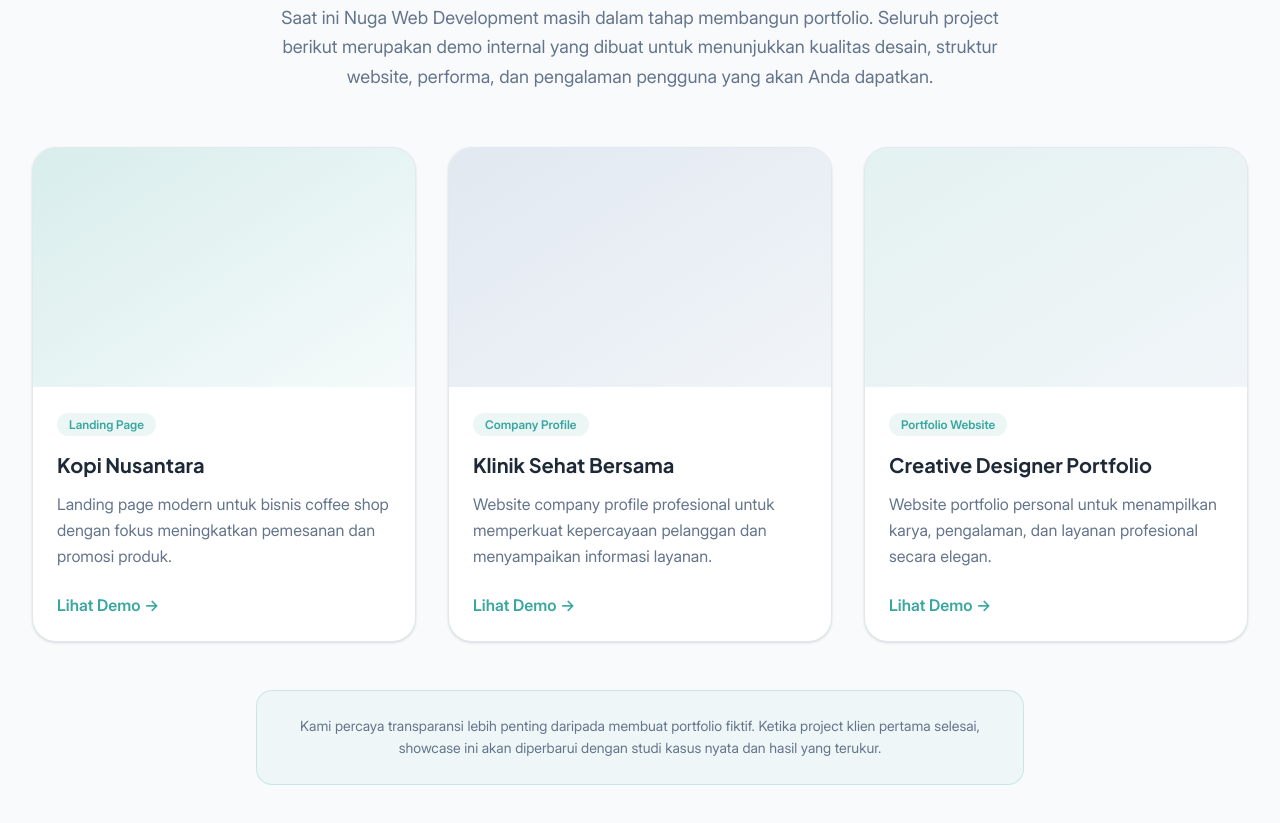
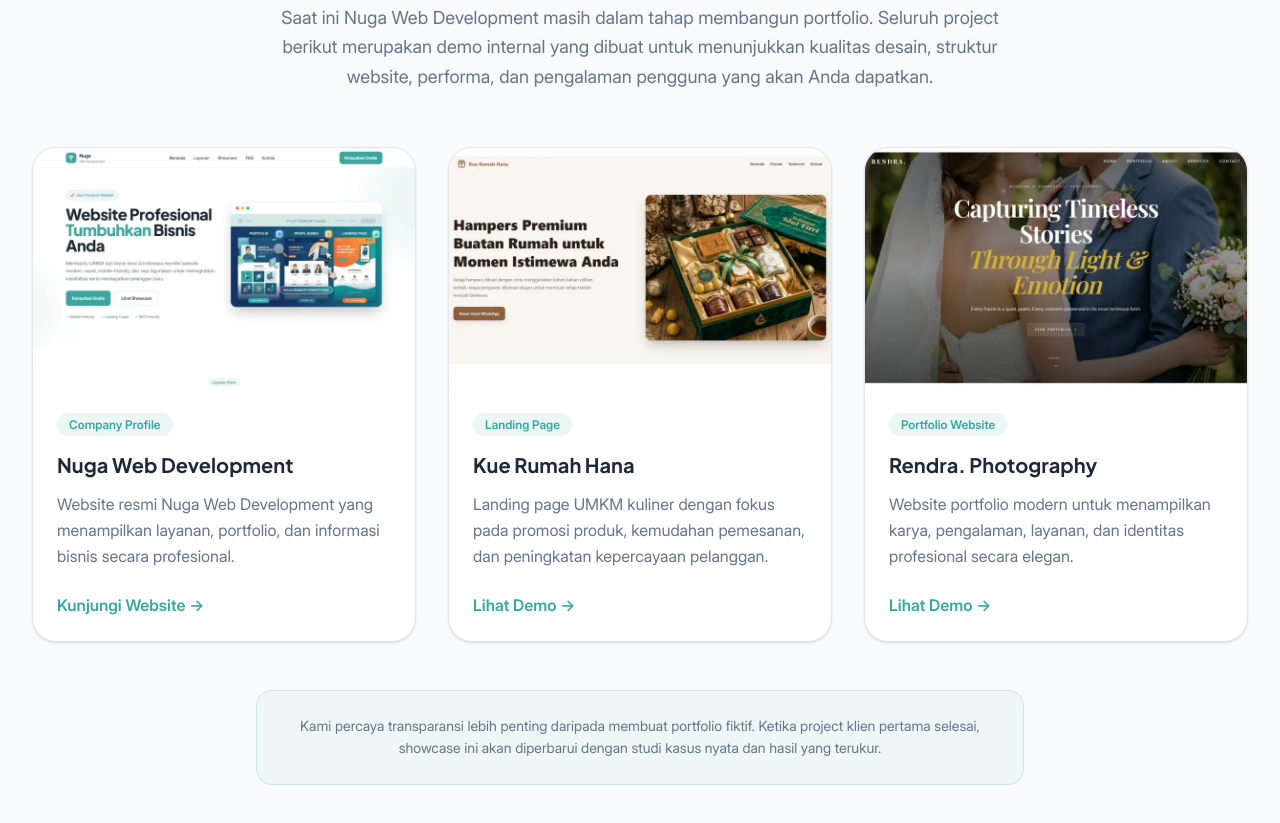
Before and after one commit to GandaPd/nugadev-v2, a website with bundled scripts: page public/index.html in a window 1280 px wide. Shown: the part 3890-4713 px from the top of the page. Built offline with nearby package versions, Linux system fonts and the light colour scheme; files whose address does not match are found by name.

Commit message:
Implement structural updates and optimizations across multiple modules

```diff
--- a/public/index.html
+++ b/public/index.html
@@ -838,40 +838,16 @@
             <article
               class="overflow-hidden rounded-3xl border border-slate-200 bg-white shadow-sm transition hover:-translate-y-1 hover:shadow-xl"
             >
-              <div
-                class="aspect-[16/10] bg-gradient-to-br from-primary/20 to-primary/5"
-              ></div>
-
-              <div class="p-6">
-                <span
-                  class="rounded-full bg-primary/10 px-3 py-1 text-xs font-semibold text-primary"
-                >
-                  Landing Page
-                </span>
-
-                <h3 class="mt-4 text-xl font-bold text-dark">Kopi Nusantara</h3>
-
-                <p class="mt-3 leading-relaxed text-secondary">
-                  Landing page modern untuk bisnis coffee shop dengan fokus
-                  meningkatkan pemesanan dan promosi produk.
-                </p>
-
-                <a
-                  href="#"
-                  class="mt-6 inline-flex items-center font-semibold text-primary"
-                >
-                  Lihat Demo →
-                </a>
+              <div class="aspect-[16/10] overflow-hidden bg-slate-100">
+                <img
+                  src="/assets/images/showcase/nugadev-homepage.webp"
+                  alt="Website Nuga Web Development"
+                  loading="lazy"
+                  width="800"
+                  height="500"
+                  class="h-full w-full object-cover"
+                />
               </div>
-            </article>
-
-            <!-- Card 2 -->
-            <article
-              class="overflow-hidden rounded-3xl border border-slate-200 bg-white shadow-sm transition hover:-translate-y-1 hover:shadow-xl"
-            >
-              <div
-                class="aspect-[16/10] bg-gradient-to-br from-slate-200 to-slate-100"
-              ></div>
 
               <div class="p-6">
                 <span
@@ -881,17 +857,60 @@
                 </span>
 
                 <h3 class="mt-4 text-xl font-bold text-dark">
-                  Klinik Sehat Bersama
+                  Nuga Web Development
                 </h3>
 
                 <p class="mt-3 leading-relaxed text-secondary">
-                  Website company profile profesional untuk memperkuat
-                  kepercayaan pelanggan dan menyampaikan informasi layanan.
+                  Website resmi Nuga Web Development yang menampilkan layanan,
+                  portfolio, dan informasi bisnis secara profesional.
                 </p>
 
                 <a
-                  href="#"
+                  href="https://www.nugadev.com"
+                  target="_blank"
+                  rel="noopener noreferrer"
                   class="mt-6 inline-flex items-center font-semibold text-primary"
+                >
+                  Kunjungi Website →
+                </a>
+              </div>
+            </article>
+
+            <!-- Card 2 -->
+
+            <article
+              class="overflow-hidden rounded-3xl border border-slate-200 bg-white shadow-sm transition hover:-translate-y-1 hover:shadow-xl"
+            >
+              <div class="aspect-[16/10] overflow-hidden bg-slate-100">
+                <img
+                  src="/assets/images/showcase/kue-rumah-hana.webp"
+                  alt="Website Kue Rumah Hana"
+                  loading="lazy"
+                  width="800"
+                  height="500"
+                  class="h-full w-full object-cover"
+                />
+              </div>
+
+              <div class="p-6">
+                <span
+                  class="rounded-full bg-primary/10 px-3 py-1 text-xs font-semibold text-primary"
+                >
+                  Landing Page
+                </span>
+
+                <h3 class="mt-4 text-xl font-bold text-dark">Kue Rumah Hana</h3>
+
+                <p class="mt-3 leading-relaxed text-secondary">
+                  Landing page UMKM kuliner dengan fokus pada promosi produk,
+                  kemudahan pemesanan, dan peningkatan kepercayaan pelanggan.
+                </p>
+
+                <a
+                  href="https://kue-rumah-hana.vercel.app/"
+                  class="mt-6 inline-flex items-center font-semibold text-primary"
+                  target="_blank"
+                  rel="noopener noreferrer"
                 >
                   Lihat Demo →
                 </a>
@@ -899,12 +918,20 @@
             </article>
 
             <!-- Card 3 -->
+
             <article
               class="overflow-hidden rounded-3xl border border-slate-200 bg-white shadow-sm transition hover:-translate-y-1 hover:shadow-xl"
             >
-              <div
-                class="aspect-[16/10] bg-gradient-to-br from-primary/15 to-slate-100"
-              ></div>
+              <div class="aspect-[16/10] overflow-hidden bg-slate-100">
+                <img
+                  src="/assets/images/showcase/rendra-photography.webp"
+                  alt="Website Rendra. Photography"
+                  loading="lazy"
+                  width="800"
+                  height="500"
+                  class="h-full w-full object-cover"
+                />
+              </div>
 
               <div class="p-6">
                 <span
@@ -914,17 +941,19 @@
                 </span>
 
                 <h3 class="mt-4 text-xl font-bold text-dark">
-                  Creative Designer Portfolio
+                  Rendra. Photography
                 </h3>
 
                 <p class="mt-3 leading-relaxed text-secondary">
-                  Website portfolio personal untuk menampilkan karya,
-                  pengalaman, dan layanan profesional secara elegan.
+                  Website portfolio modern untuk menampilkan karya, pengalaman,
+                  layanan, dan identitas profesional secara elegan.
                 </p>
 
                 <a
-                  href="#"
+                  href="https://rendra-phi.vercel.app/"
                   class="mt-6 inline-flex items-center font-semibold text-primary"
+                  target="_blank"
+                  rel="noopener noreferrer"
                 >
                   Lihat Demo →
                 </a>
```
Also changed, not shown: public/layanan/landing-page/index.html (+17 -7 lines), src/pages/index.html (+73 -44 lines), src/pages/landing-page.html (+17 -7 lines), public/assets/images/services/landing-page-hero.webp (added), public/assets/images/showcase/kue-rumah-hana.webp (added), public/assets/images/showcase/nugadev-homepage.webp (added), public/assets/images/showcase/rendra-photography.webp (added), public/css/output.css.
